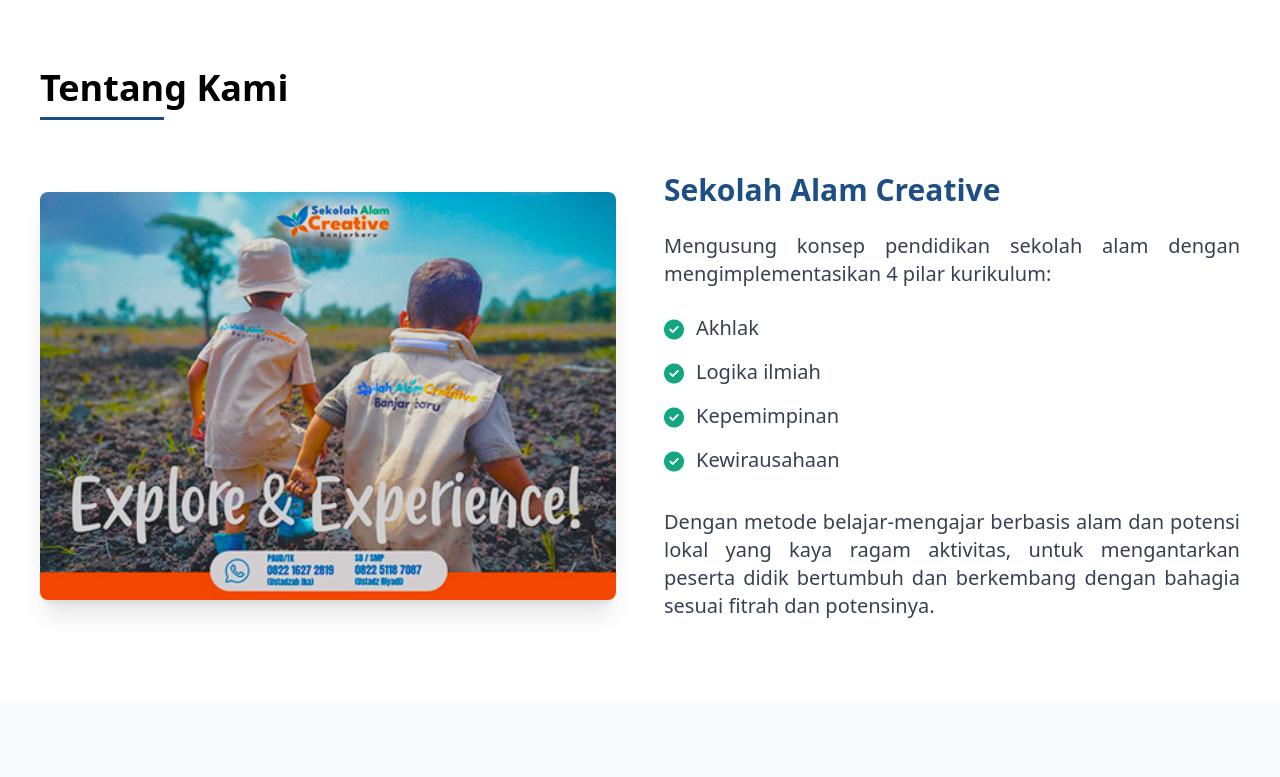
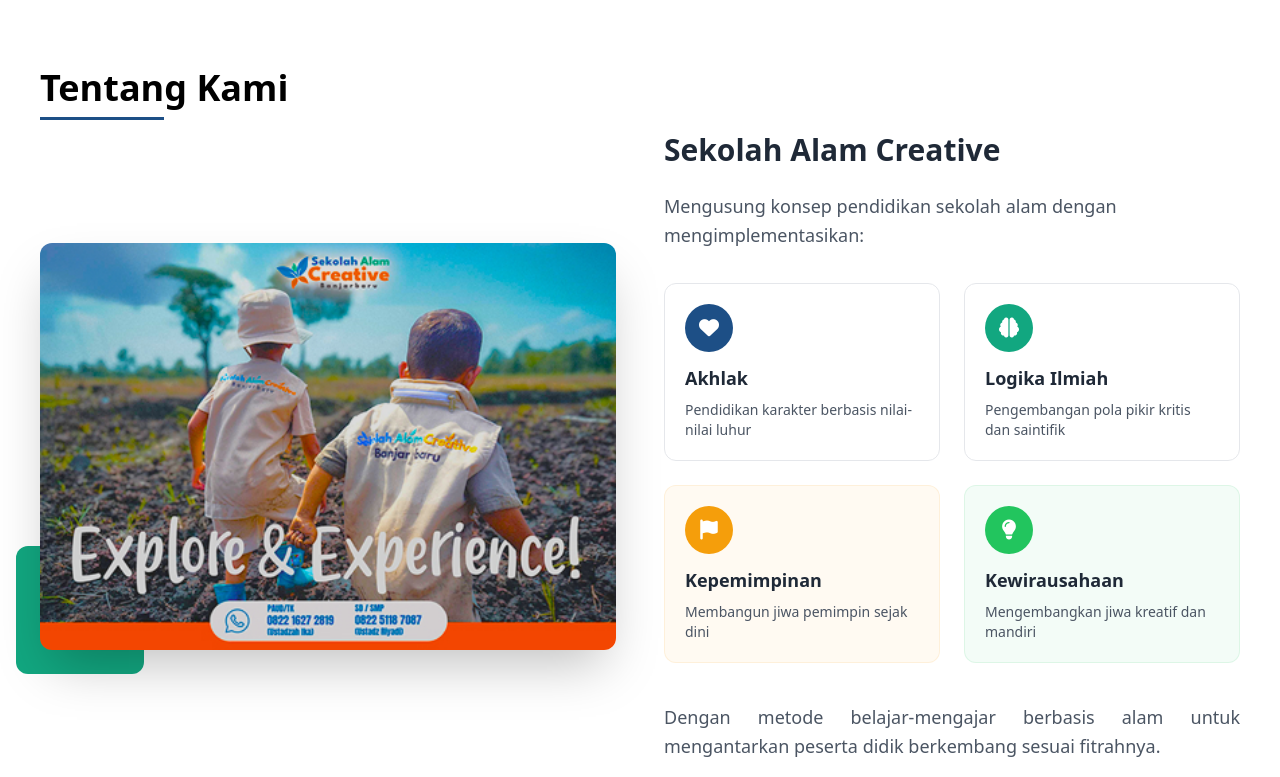
Before and after one commit to Timothyjiro/sd-alam, a plain HTML site: page index.html in a window 1280 px wide. Shown: the part 800-1577 px from the top of the page. Drawn offline with nearby package versions, Linux system fonts and the light colour scheme.

Commit message:
Update New index.html

```diff
--- a/index.html
+++ b/index.html
@@ -240,74 +240,75 @@
       </section>
 
       <!-- TENTANG KAMI -->
-      <section id="tentang" class="py-12 md:py-20 bg-white">
-        <div class="container mx-auto px-4 md:px-10">
-          <h2
-            class="text-2xl md:text-4xl font-bold mb-8 md:mb-16 section-title"
-            data-aos="fade-up"
-          >
+      <section id="tentang" class="py-20 bg-white">
+        <div class="container mx-auto px-8 md:px-10">
+          <h2 class="text-3xl md:text-4xl font-bold mb-10 md:mb-6 text-center section-title" data-aos="fade-up">
             Tentang Kami
           </h2>
-          <div class="grid md:grid-cols-2 gap-8 md:gap-12 items-center">
-            <div data-aos="fade-right" class="px-4 md:px-0">
+
+          <div class="grid md:grid-cols-2 gap-12 items-center">
+            <!-- Gambar -->
+            <div data-aos="fade-right" class="relative">
               <img
                 src="assets/img/banner5.jpg"
                 alt="School Environment"
-                class="rounded-lg shadow-xl w-full object-cover"
+                class="rounded-xl shadow-2xl w-full object-cover"
                 style="max-height: 500px"
               />
+              <div class="absolute -bottom-6 -left-6 bg-secondary w-32 h-32 rounded-xl -z-10"></div>
             </div>
-            <div data-aos="fade-left" class="px-4 md:px-0">
-              <h3
-                class="text-2xl md:text-3xl font-semibold md:font-bold mb-3 md:mb-6 text-primary"
-              >
+
+            <!-- Konten -->
+            <div data-aos="fade-left">
+              <h3 class="text-2xl md:text-3xl font-bold mb-6 text-gray-800">
                 Sekolah Alam Creative
               </h3>
-              <p
-                class="text-gray-700 text-lg md:text-xl mb-4 md:mb-6 text-justify leading-relaxed"
-              >
-                Mengusung konsep pendidikan sekolah alam dengan
-                mengimplementasikan 4 pilar kurikulum:
+
+              <p class="text-gray-600 mb-8 text-lg leading-relaxed">
+                Mengusung konsep pendidikan sekolah alam dengan mengimplementasikan:
               </p>
-              <ul class="space-y-2 md:space-y-3 mb-5 md:mb-8">
-                <li class="flex items-center">
-                  <i
-                    class="fas fa-check-circle text-secondary mt-1 mr-3 text-xl md:text-xl"
-                  ></i>
-                  <span class="text-gray-700 text-lg md:text-xl">Akhlak</span>
-                </li>
-                <li class="flex items-center">
-                  <i
-                    class="fas fa-check-circle text-secondary mt-1 mr-3 text-xl md:text-xl"
-                  ></i>
-                  <span class="text-gray-700 text-lg md:text-xl"
-                    >Logika ilmiah</span
-                  >
-                </li>
-                <li class="flex items-center">
-                  <i
-                    class="fas fa-check-circle text-secondary mt-1 mr-3 text-xl md:text-xl"
-                  ></i>
-                  <span class="text-gray-700 text-lg md:text-xl"
-                    >Kepemimpinan</span
-                  >
-                </li>
-                <li class="flex items-center">
-                  <i
-                    class="fas fa-check-circle text-secondary mt-1 mr-3 text-xl md:text-xl"
-                  ></i>
-                  <span class="text-gray-700 text-lg md:text-xl"
-                    >Kewirausahaan</span
-                  >
-                </li>
-              </ul>
-              <p
-                class="text-gray-700 text-lg md:text-xl text-justify leading-relaxed"
-              >
-                Dengan metode belajar-mengajar berbasis alam dan potensi lokal
-                yang kaya ragam aktivitas, untuk mengantarkan peserta didik
-                bertumbuh dan berkembang dengan bahagia sesuai fitrah dan
-                potensinya.
+
+              <!-- 4 Pilar dalam Grid Khusus -->
+              <div class="grid grid-cols-2 gap-6 mb-10">
+                <!-- Pilar 1 -->
+                <div class="bg-primary/5 p-5 rounded-xl border border-primary/10 hover:shadow-md transition">
+                  <div class="w-12 h-12 bg-primary rounded-full flex items-center justify-center mb-3">
+                    <i class="fas fa-heart text-white text-xl"></i>
+                  </div>
+                  <h4 class="font-bold text-lg text-gray-800 mb-2">Akhlak</h4>
+                  <p class="text-gray-600 text-sm">Pendidikan karakter berbasis nilai-nilai luhur</p>
+                </div>
+
+                <!-- Pilar 2 -->
+                <div class="bg-secondary/5 p-5 rounded-xl border border-secondary/10 hover:shadow-md transition">
+                  <div class="w-12 h-12 bg-secondary rounded-full flex items-center justify-center mb-3">
+                    <i class="fas fa-brain text-white text-xl"></i>
+                  </div>
+                  <h4 class="font-bold text-lg text-gray-800 mb-2">Logika Ilmiah</h4>
+                  <p class="text-gray-600 text-sm">Pengembangan pola pikir kritis dan saintifik</p>
+                </div>
+
+                <!-- Pilar 3 -->
+                <div class="bg-amber-500/5 p-5 rounded-xl border border-amber-500/10 hover:shadow-md transition">
+                  <div class="w-12 h-12 bg-amber-500 rounded-full flex items-center justify-center mb-3">
+                    <i class="fas fa-flag text-white text-xl"></i>
+                  </div>
+                  <h4 class="font-bold text-lg text-gray-800 mb-2">Kepemimpinan</h4>
+                  <p class="text-gray-600 text-sm">Membangun jiwa pemimpin sejak dini</p>
+                </div>
+
+                <!-- Pilar 4 -->
+                <div class="bg-green-500/5 p-5 rounded-xl border border-green-500/10 hover:shadow-md transition">
+                  <div class="w-12 h-12 bg-green-500 rounded-full flex items-center justify-center mb-3">
+                    <i class="fas fa-lightbulb text-white text-xl"></i>
+                  </div>
+                  <h4 class="font-bold text-lg text-gray-800 mb-2">Kewirausahaan</h4>
+                  <p class="text-gray-600 text-sm">Mengembangkan jiwa kreatif dan mandiri</p>
+                </div>
+              </div>
+
+              <p class="text-gray-600 text-lg leading-relaxed text-justify">
+                Dengan metode belajar-mengajar berbasis alam untuk mengantarkan peserta didik berkembang sesuai fitrahnya.
               </p>
             </div>
           </div>
```
